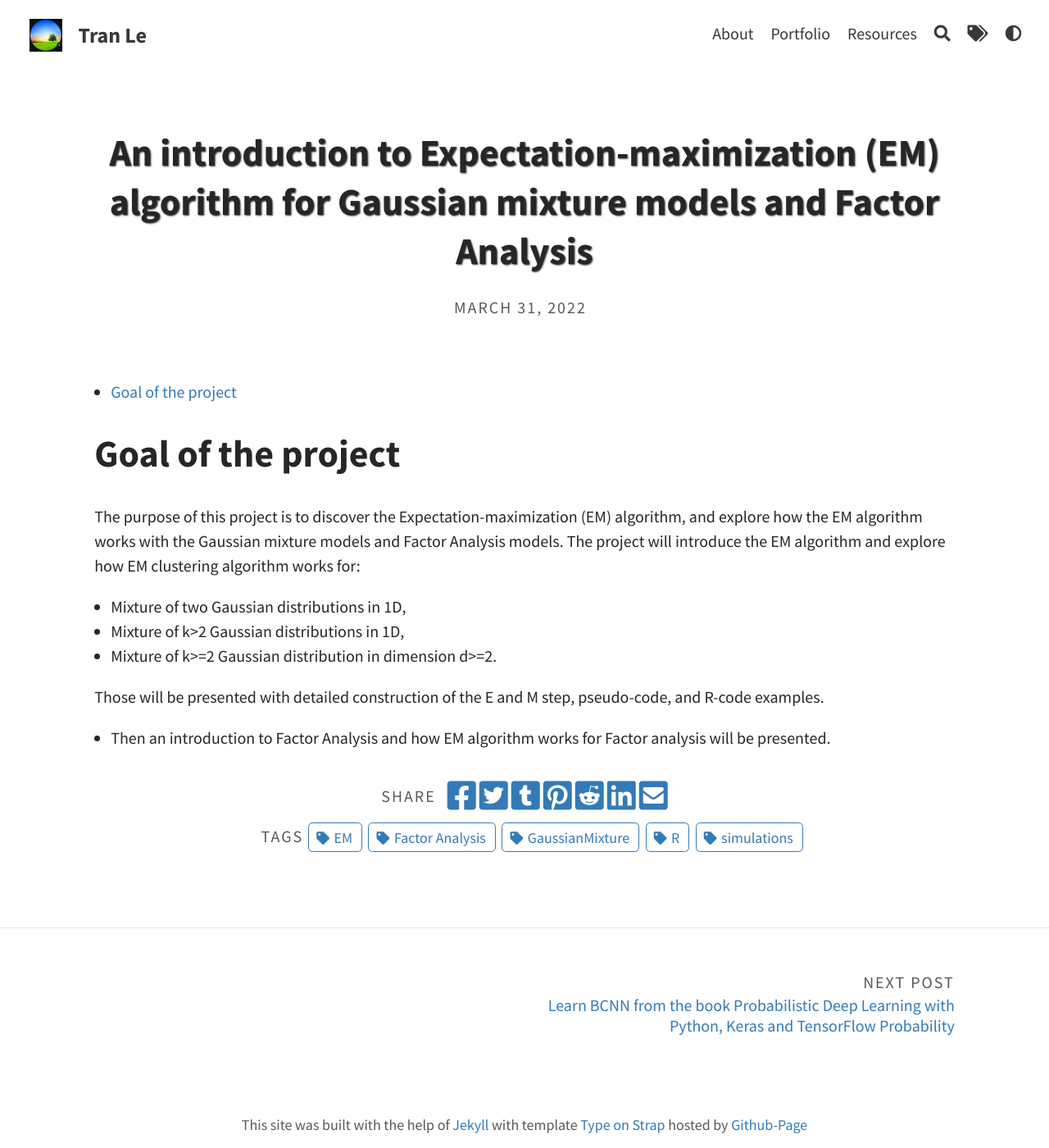
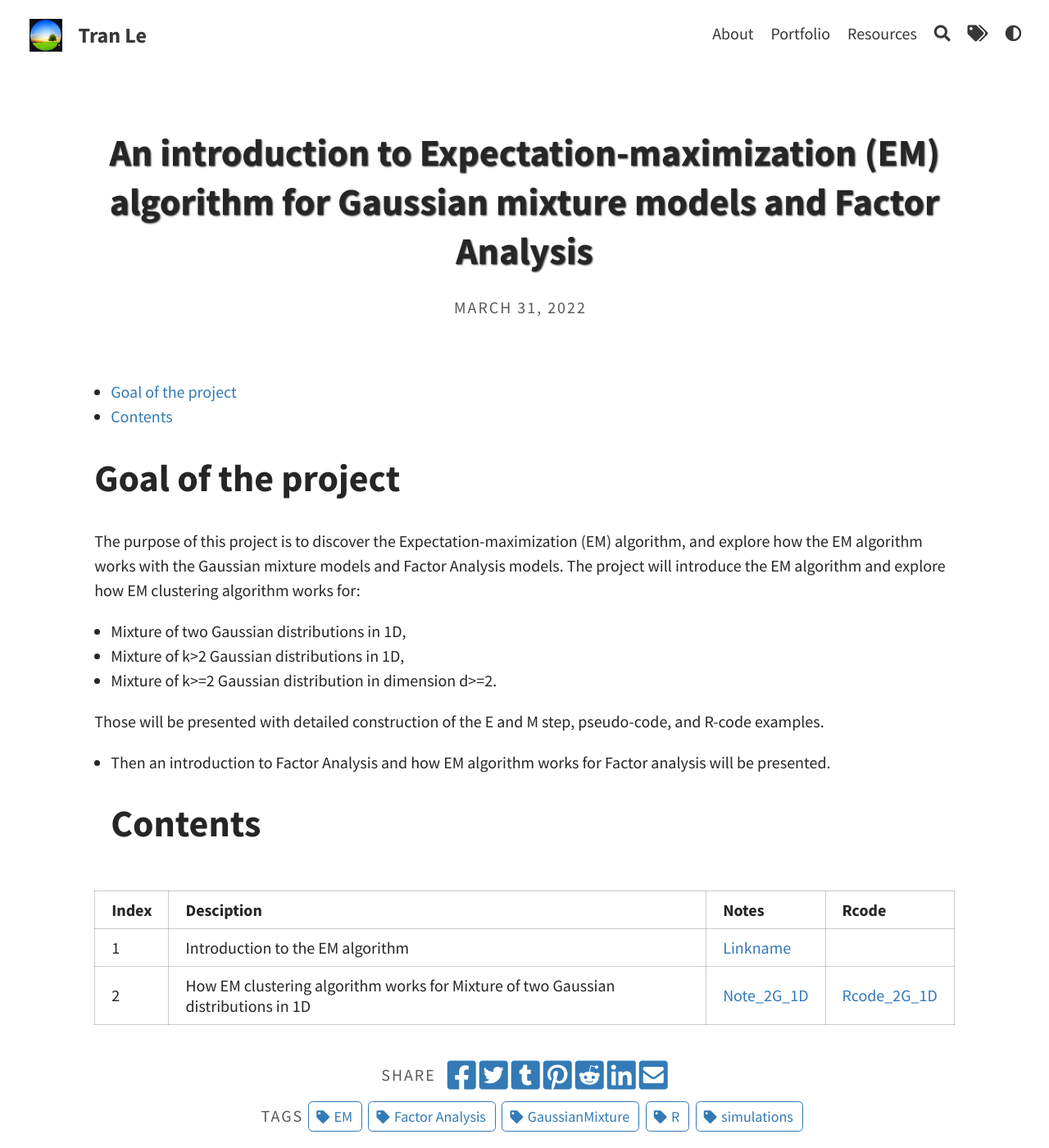
Before and after one commit to tranktle/porfolio, a Jekyll site: the page built from _posts/2022-03-31-EM-Mixture-Gaussian.md, in a window 1280 px wide and 1400 px high. Shown: the whole window at 82% size. Built offline with Jekyll 4.4.1, drawn with Linux system fonts in a browser that asks for light colours.

Commit message:
Update 2022-03-31-EM-Mixture-Gaussian.md

```diff
--- a/_posts/2022-03-31-EM-Mixture-Gaussian.md
+++ b/_posts/2022-03-31-EM-Mixture-Gaussian.md
@@ -18,3 +18,9 @@ The project will introduce the EM algorithm and explore how EM clustering algori
 
 Those will be presented with detailed construction of the E and M step, pseudo-code, and R-code examples.
   - Then an introduction to Factor Analysis and how EM algorithm works for Factor analysis will be presented.
+# Contents
+
+Index | Desciption | Notes | Rcode
+------------- | ------------- |---------------|------------
+1 | Introduction to the EM algorithm | [Linkname](https://Link)|
+2 | How EM clustering algorithm works for Mixture of two Gaussian distributions in 1D| [Note_2G_1D](https://htmlpreview.github.io/?https://github.com/tranktle/em-intro-mixture-gaussian/blob/main/Note_2G_1D.html)| [Rcode_2G_1D](https://htmlpreview.github.io/?https://github.com/tranktle/em-intro-mixture-gaussian/blob/main/01_Mixture_2Gaussian_1d.html)
```
